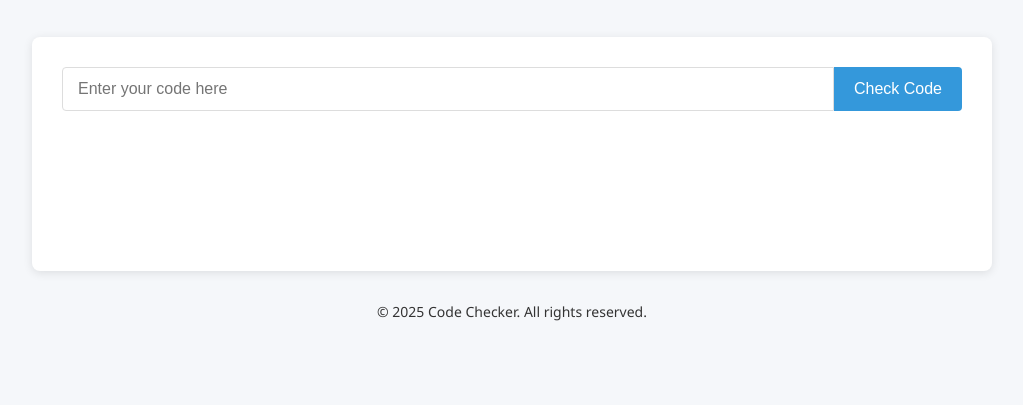
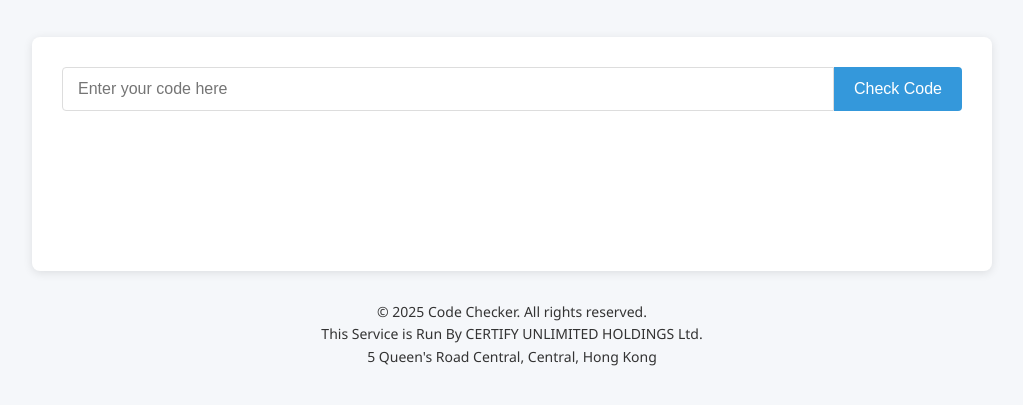
Before and after one commit to THEBESTDEVEVERRRRRR/lic, a plain HTML site: page index.html in a window 1280 px wide. Shown: the part 151-556 px from the top of the page, without its empty margins (128-1151 px from the left). Drawn offline with Linux system fonts and the light colour scheme.

Commit message:
Update index.html

```diff
--- a/index.html
+++ b/index.html
@@ -38,6 +38,8 @@
 
   <footer>
     <p>&copy; 2025 Code Checker. All rights reserved.</p>
+    <p>This Service is Run By CERTIFY UNLIMITED HOLDINGS Ltd.</p>
+    <p>5 Queen's Road Central, Central, Hong Kong</p>
   </footer>
 </div>
 
```
